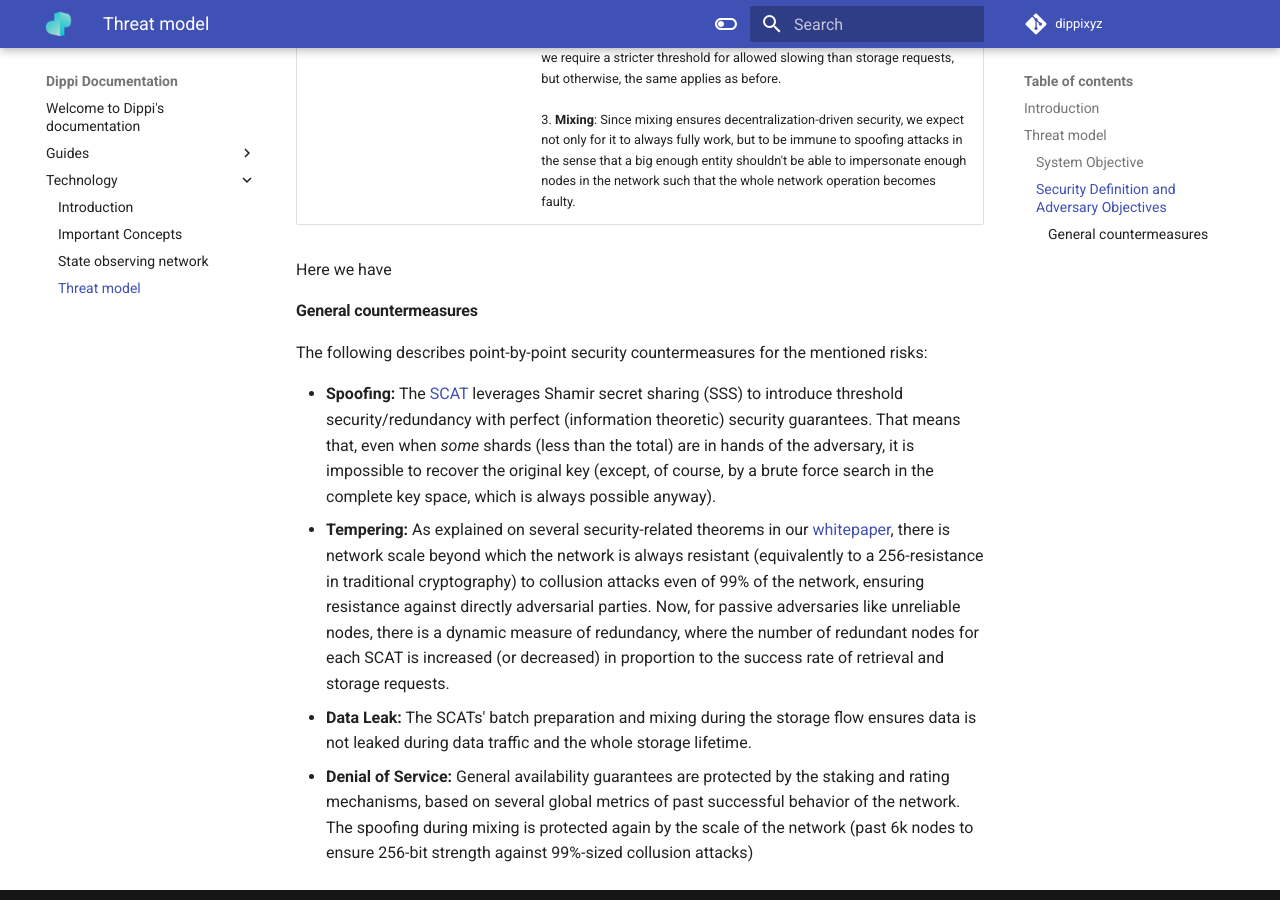
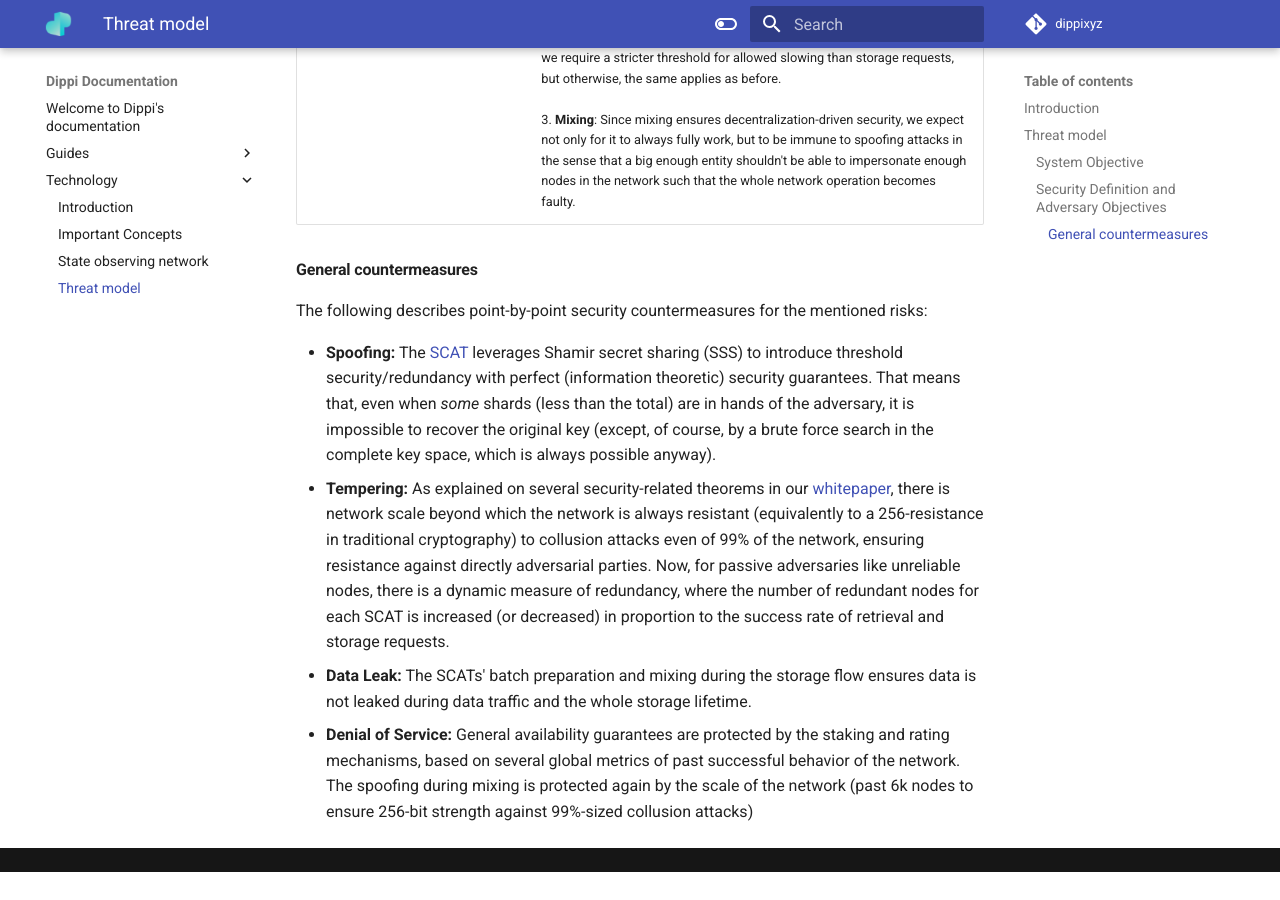
Before and after one commit to slabsxyz/legacy-docs, an MkDocs documentation site: the page built from docs/technology/threat_model.md, in a window 1280 px wide and 900 px high, scrolled down 2307 px. Built offline with MkDocs 1.6.1 and Material for MkDocs 9.7.7, drawn with Linux system fonts in a browser that asks for light colours; after the commit the page ends 3179 px from its top, so only the background shows below that.

Commit message:
fix: unintended incomplete sentence

```diff
--- a/docs/technology/threat_model.md
+++ b/docs/technology/threat_model.md
@@ -43,7 +43,7 @@ Let's define specific threats and their associated property at risk:
 | [Data leak](https://en.wikipedia.org/wiki/Data_leak) | Confidentiality | Key shards should be impossible to intercept and extract information from during traffic and when stored. This includes even partial statistical information, with enough significance to make tractable a short to middle term (~100 years) expected reconstruction of the key. |
 | [Denial of service](https://en.wikipedia.org/wiki/Denial-of-service_attack) | Availability | We are requiring specific availability assumptions about the following network services: <br><br> 1. **Storage requests**: Storage should be resistant to being forced to stop, however we are allowing slowing down of storage requests inside some reasonable (from the UX perspective) threshold, since slowing down may come not only from direct attacks, but as fluctuations on supply & demand, which are natural. <br><br> 2. **Retrieval requests**: As the main mechanism for private key availability, we require a stricter threshold for allowed slowing than storage requests, but otherwise, the same applies as before. <br><br> 3. **Mixing**: Since mixing ensures decentralization-driven security, we expect not only for it to always fully work, but to be immune to spoofing attacks in the sense that a big enough entity shouldn't be able to impersonate enough nodes in the network such that the whole network operation becomes faulty.|
 
-Here we have
+<!-- Here we have  -->
 
 #### General countermeasures
 
```
